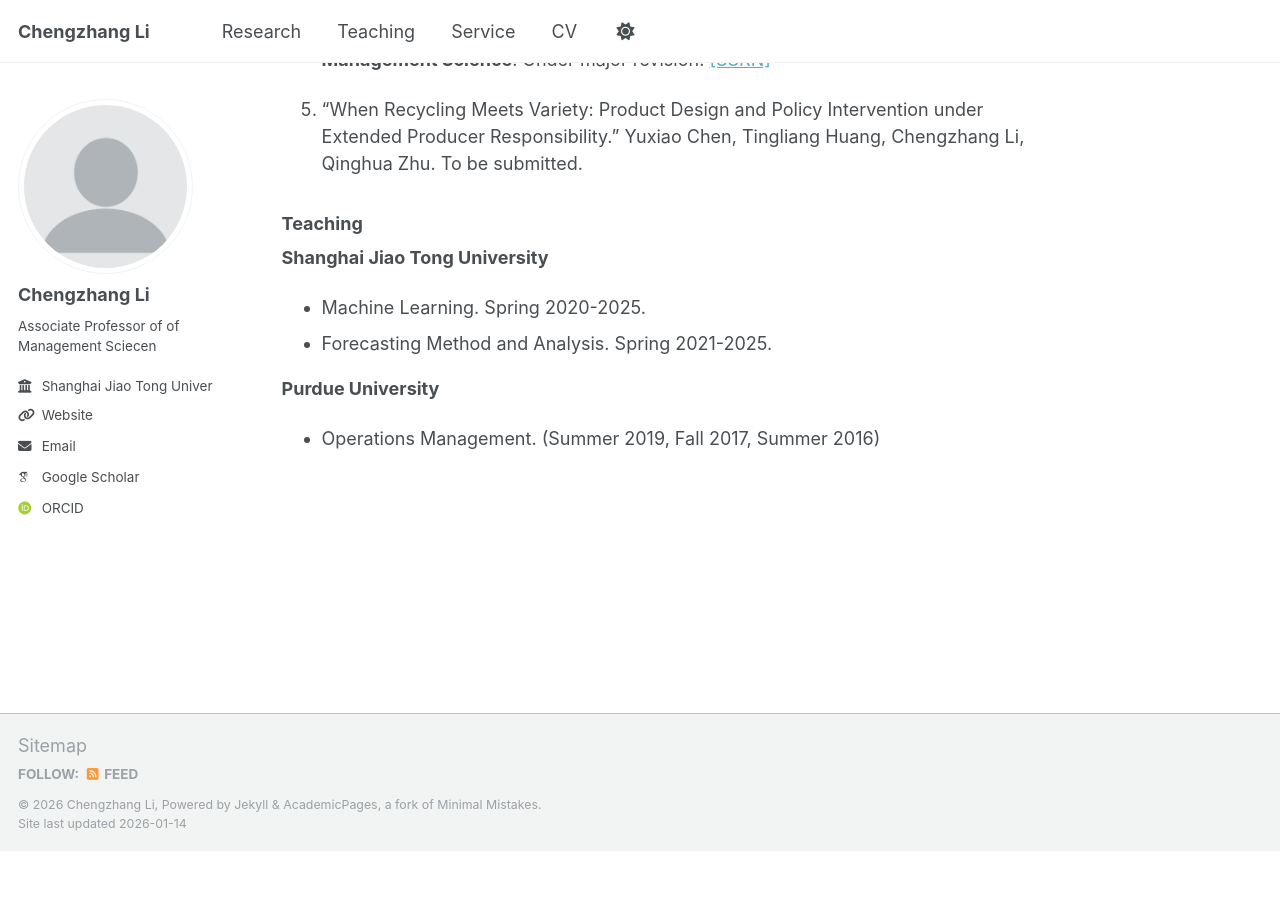
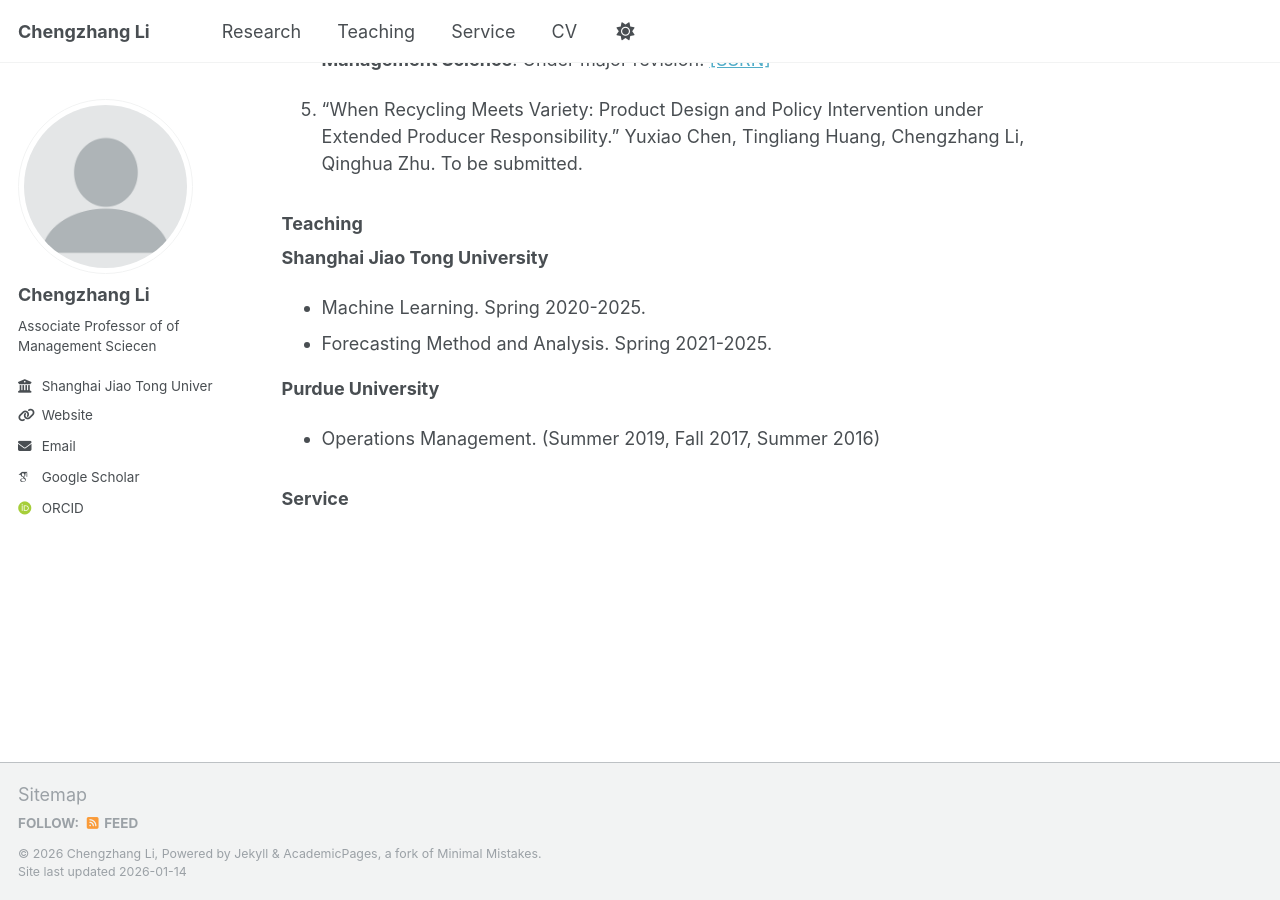
Before and after one commit to li-chengzhang/li-chengzhang.github.io, a Jekyll site: the page built from _pages/about.md, in a window 1280 px wide and 900 px high, scrolled down 1316 px. Built offline with Jekyll 4.4.1, drawn with Linux system fonts in a browser that asks for light colours; some web fonts are replaced; a script that is not in the unit is left out; before the commit the page ends 2167 px from its top, so only the background shows below that.

Commit message:
Update about.md

```diff
--- a/_pages/about.md
+++ b/_pages/about.md
@@ -58,3 +58,6 @@ I am an Associate Professor in the Department of Management Science at Antai Col
 
 **Purdue University**
 - Operations Management. (Summer 2019, Fall 2017, Summer 2016)
+
+
+### Service
```
